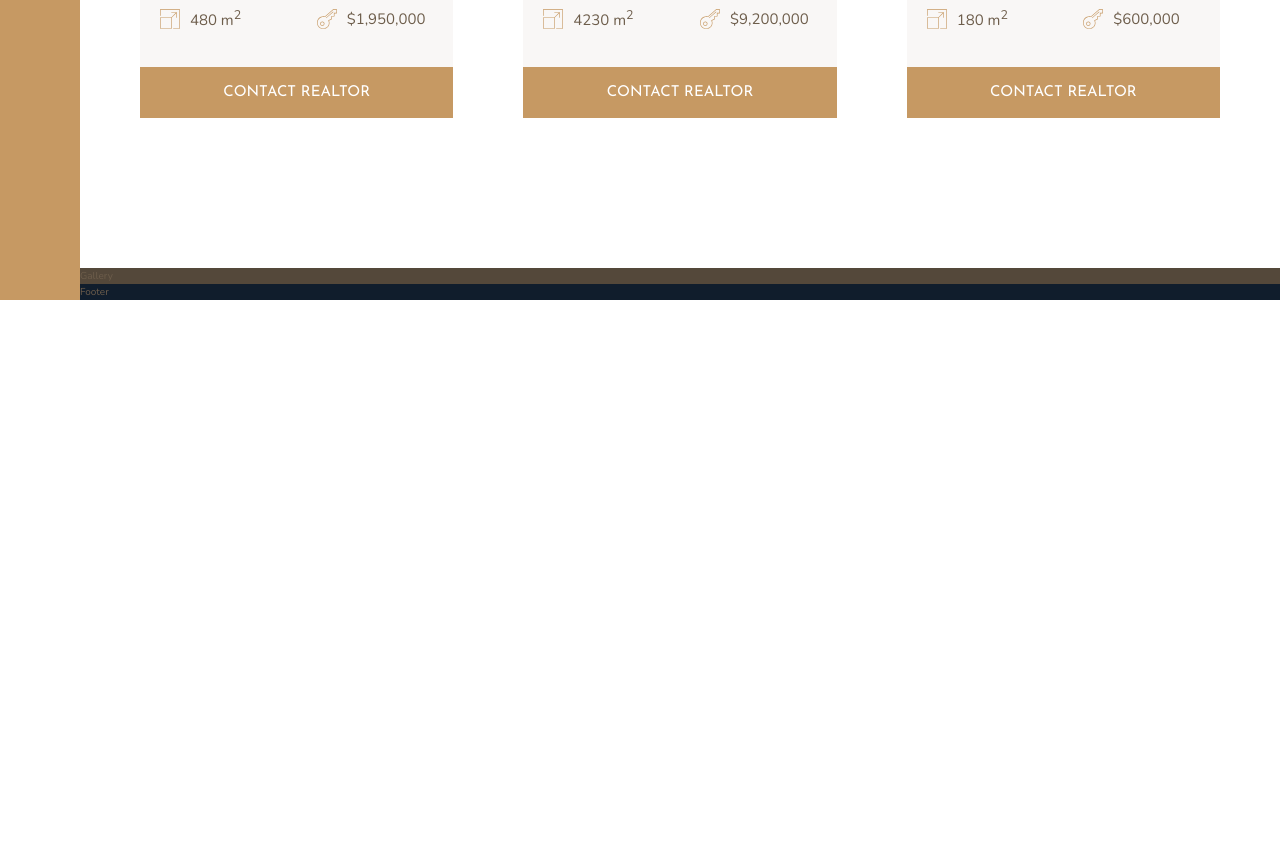
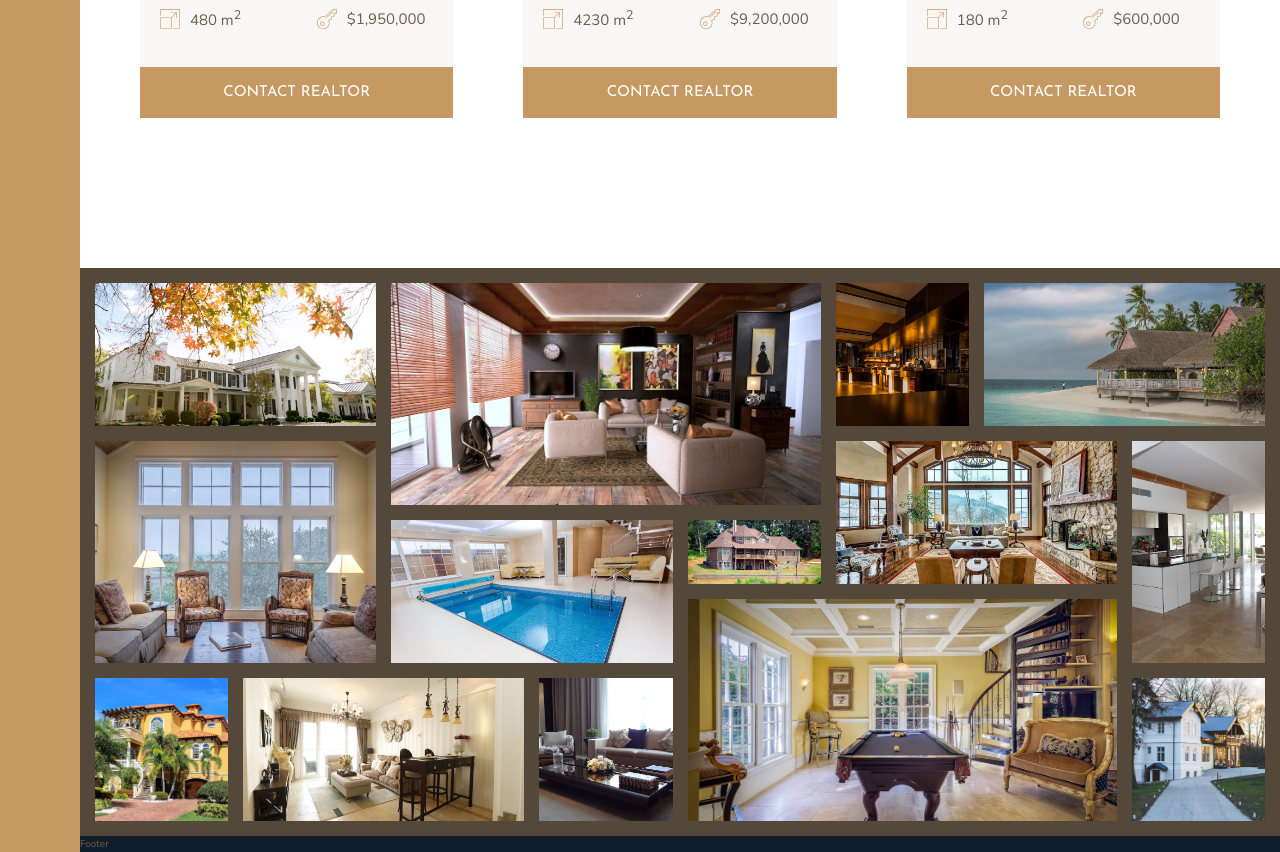
Before and after one commit to Miravicson/nexter, a website: page index.html in a window 1280 px wide. Shown: the part 2804-3656 px from the top of the page. Before the commit the page ends 3104 px from the top, so only its background shows below. Drawn offline with nearby package versions, Linux system fonts and the light colour scheme.

Commit message:
finished with the gallery

```diff
--- a/index.html
+++ b/index.html
@@ -285,7 +285,48 @@
         </div>
     </section>
     <section class="gallery">
-        Gallery
+        <figure class="gallery__item gallery__item--1">
+            <img src="img/gal-1.jpeg" alt="Gallery image 1" class="gallery__img">
+        </figure>
+        <figure class="gallery__item gallery__item--2">
+            <img src="img/gal-2.jpeg" alt="Gallery image 2" class="gallery__img">
+        </figure>
+        <figure class="gallery__item gallery__item--3">
+            <img src="img/gal-3.jpeg" alt="Gallery image 3" class="gallery__img">
+        </figure>
+        <figure class="gallery__item gallery__item--4">
+            <img src="img/gal-4.jpeg" alt="Gallery image 4" class="gallery__img">
+        </figure>
+        <figure class="gallery__item gallery__item--5">
+            <img src="img/gal-5.jpeg" alt="Gallery image 5" class="gallery__img">
+        </figure>
+        <figure class="gallery__item gallery__item--6">
+            <img src="img/gal-6.jpeg" alt="Gallery image 6" class="gallery__img">
+        </figure>
+        <figure class="gallery__item gallery__item--7">
+            <img src="img/gal-7.jpeg" alt="Gallery image 7" class="gallery__img">
+        </figure>
+        <figure class="gallery__item gallery__item--8">
+            <img src="img/gal-8.jpeg" alt="Gallery image 8" class="gallery__img">
+        </figure>
+        <figure class="gallery__item gallery__item--9">
+            <img src="img/gal-9.jpeg" alt="Gallery image 9" class="gallery__img">
+        </figure>
+        <figure class="gallery__item gallery__item--10">
+            <img src="img/gal-10.jpeg" alt="Gallery image 10" class="gallery__img">
+        </figure>
+        <figure class="gallery__item gallery__item--11">
+            <img src="img/gal-11.jpeg" alt="Gallery image 11" class="gallery__img">
+        </figure>
+        <figure class="gallery__item gallery__item--12">
+            <img src="img/gal-12.jpeg" alt="Gallery image 12" class="gallery__img">
+        </figure>
+        <figure class="gallery__item gallery__item--13">
+            <img src="img/gal-13.jpeg" alt="Gallery image 13" class="gallery__img">
+        </figure>
+        <figure class="gallery__item gallery__item--14">
+            <img src="img/gal-14.jpeg" alt="Gallery image 14" class="gallery__img">
+        </figure>
     </section>
     <footer class="footer">
         Footer
--- a/sass/_gallery.scss
+++ b/sass/_gallery.scss
@@ -1,4 +1,71 @@
 .gallery {
   background-color: $color-grey-dark-1;
   grid-column: full-start / full-end;
+
+  display: grid;
+  grid-template-columns: repeat(8, 1fr);
+  grid-template-rows: repeat(7, 5vw);
+  grid-gap: 1.5rem;
+  padding: 1.5rem;
+
+  &__item {
+    &--1 {
+      grid-row: 1 / span 2;
+      grid-column: 1 / span 2;
+    }
+    &--2 {
+      grid-row: 1 / span 3;
+      grid-column: 3 / span 3;
+    }
+    &--3 {
+      grid-row: 1 / span 2;
+    }
+    &--4 {
+      grid-row: 1 / span 2;
+      grid-column: 7 / span 2;
+    }
+    &--5 {
+      grid-row: 3 / span 3;
+      grid-column: 1 / span 2;
+    }
+    &--6 {
+      grid-row: 4 / span 2;
+      grid-column: 3 / span 2;
+    }
+
+    &--7 {
+      grid-row: 4 / span 1;
+    }
+    &--8 {
+      grid-row: 3 / span 2;
+      grid-column: 6 / span 2;
+    }
+    &--9 {
+      grid-row: 3 / span 3;
+    }
+    &--10 {
+      grid-row: 6 / span 2;
+    }
+    &--11 {
+      grid-row: 6 / span 2;
+      grid-column: 2 / span 2;
+    }
+    &--12 {
+      grid-row: 6 / span 2;
+    }
+    &--13 {
+      grid-row: 5 / span 3;
+      grid-column: span 3;
+    }
+    &--14 {
+      grid-row: span 2;
+    }
+  }
+
+  &__img {
+    width: 100%;
+    height: 100%;
+    object-fit: cover;
+    display: block;
+  }
 }
```
Also changed, not shown: css/style.css.
